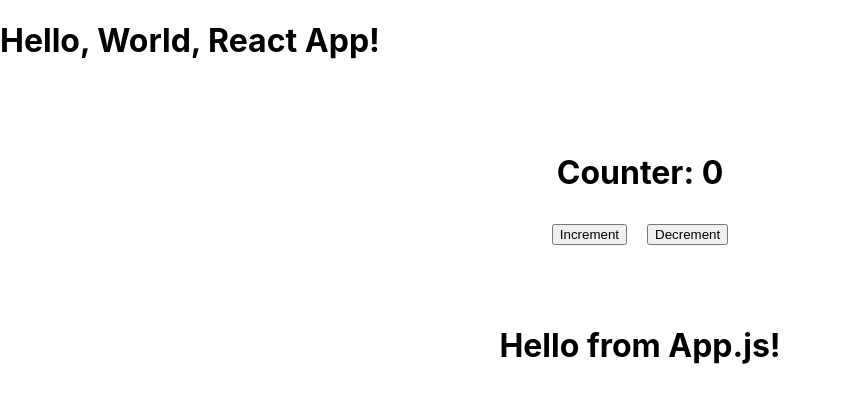
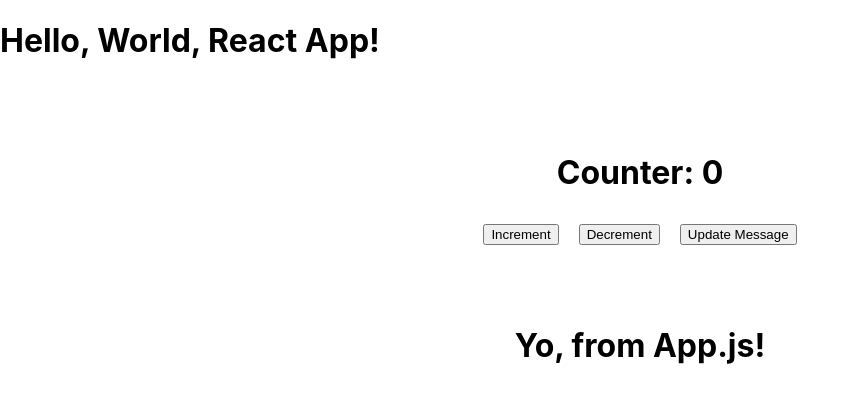
Before and after one commit to GU-Web-Dev-2024/Participation-10.-React-4-solution, a React (Create React App) app: page / in a window 1280 px wide. Shown: the top 402 px of the page, without its empty margins (0-858 px from the left). Built offline with nearby package versions, Linux system fonts and the light colour scheme.

Commit message:
Added new button and state/event for step 4 example

```diff
--- a/src/App.js
+++ b/src/App.js
@@ -3,10 +3,18 @@ import './App.css';
 
 function App() {
 
+  //array to randomly choose a message from
+  const messages = [
+    "Hello",
+    "Hiya",
+    "Hey",
+    "BOO",
+    "👻"
+  ];
+
   //declare a state variable "count" with an initial value of 0
   const [count, setCount] = useState(0);
-
-  let message = "Hello from App.js!";
+  const [message, updateHello] = useState("Yo");
 
   return (
     <>
@@ -26,15 +34,28 @@ function App() {
           Decrement
         </button>
 
+        {/* Added button to update new header text on click */}
+        <button
+          onClick={updateMessage}
+        >
+          Update Message
+        </button>
+
       </div>
 
       <div>
         <h1 id="hello-header" style={{ textAlign: "center" }}>
-          {message}
+          {message}, from App.js!
         </h1>
       </div>
     </>
   );
+
+  //callback for updateHello hook
+  function updateMessage() {
+    updateHello(messages[Math.floor(Math.random() * messages.length)]);
+  }
+
 }
 
 export default App;
```
